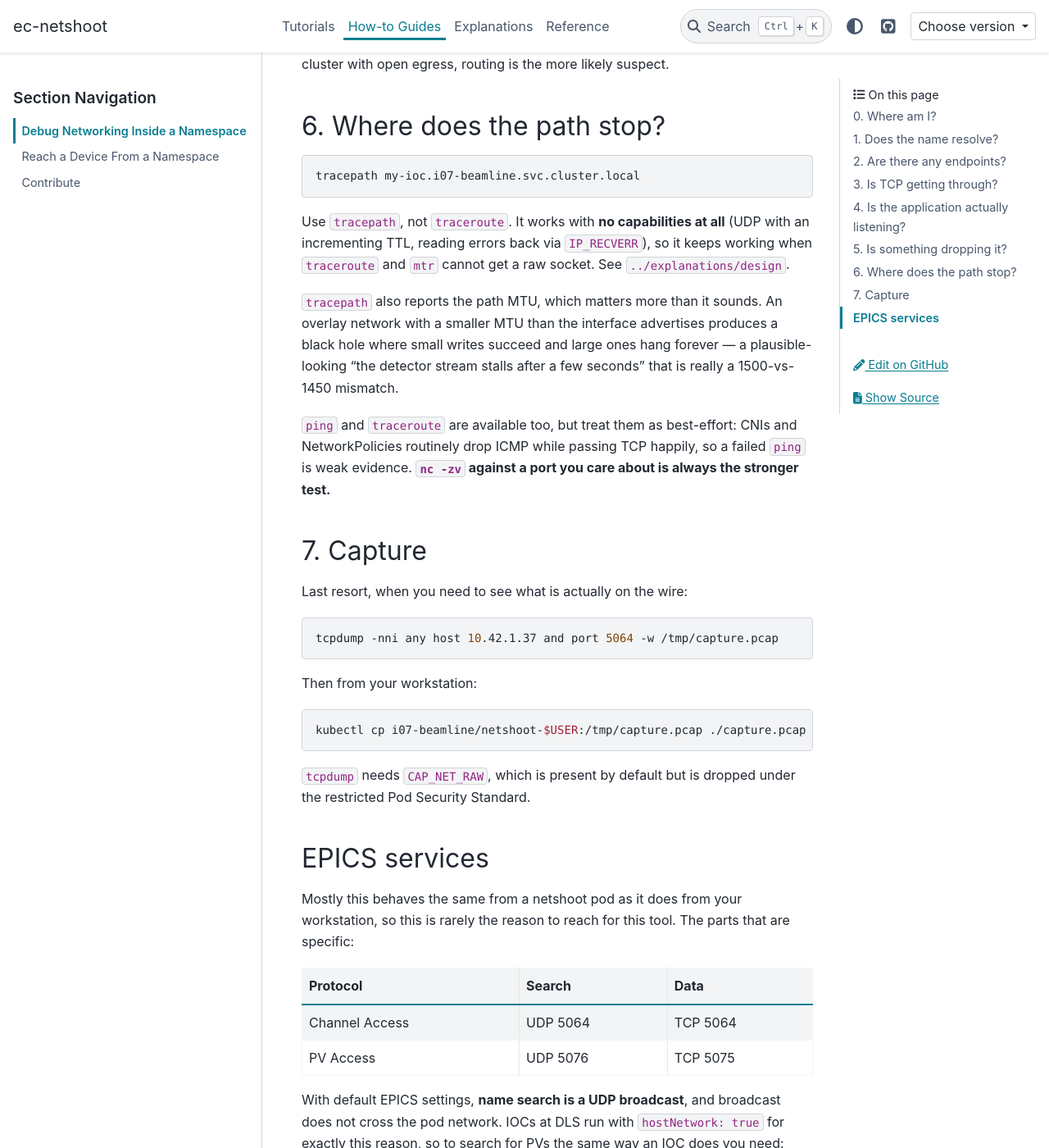
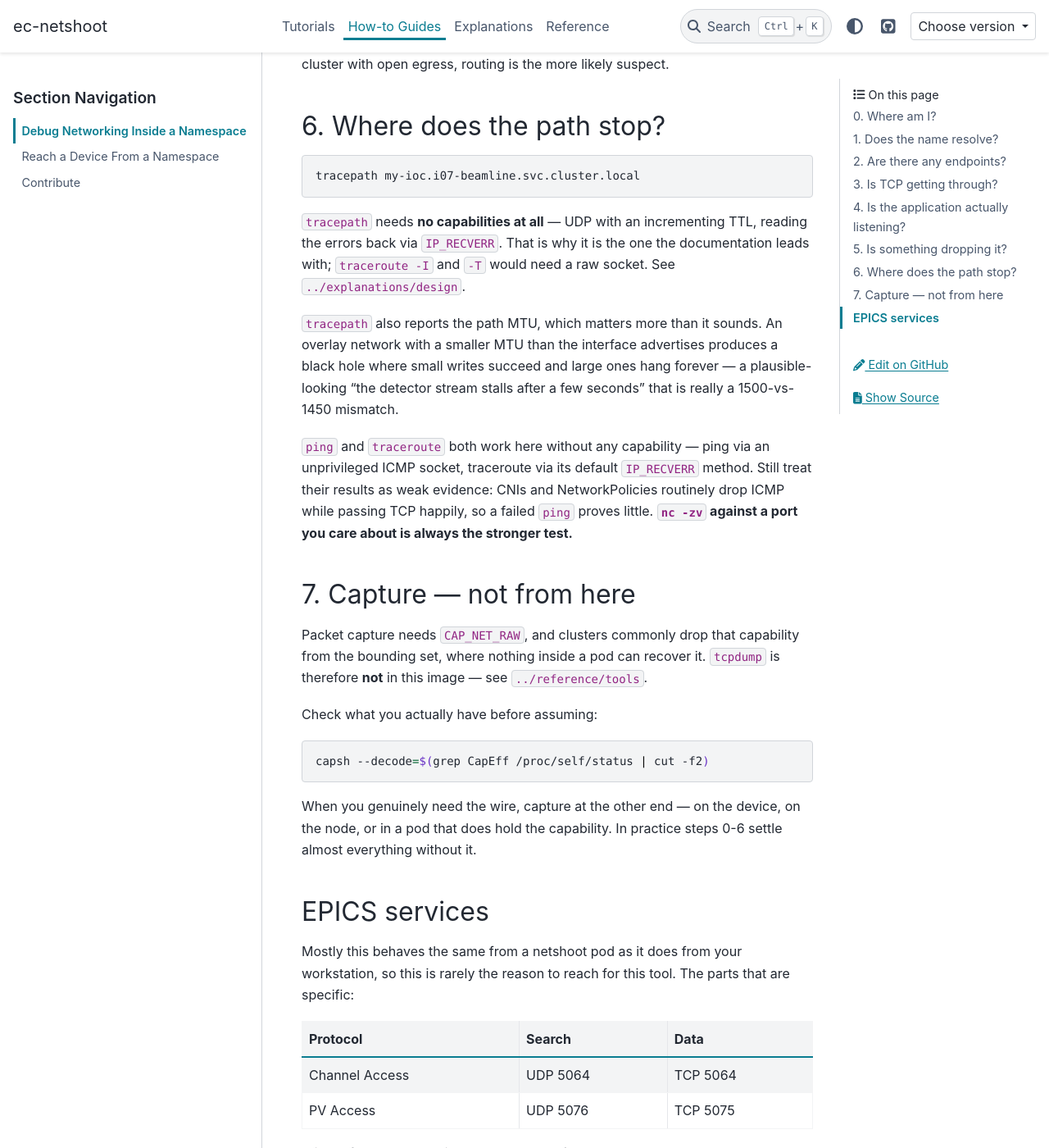
Before and after one commit to epics-containers/ec-netshoot, a Sphinx documentation site: the page built from docs/how-to/debug-namespace-networking.md, in a window 1280 px wide and 1400 px high, scrolled down 2938 px. Shown: the whole window at 82% size. Built offline with Sphinx 7.4.7 and the PyData theme 0.15.4, drawn with Linux system fonts in a browser that asks for light colours.

Commit message:
fix: drop the raw-socket tools, and fix the capability sweep
The capability sweep failed the build: xargs batched every path into one
`setcap -r f1 f2 f3`, but setcap reads alternating caps/file pairs, so the
second path was parsed as a capability spec. Needs -n1.

Also drops tcpdump, arping and mtr entirely. Measured on a DLS beamline
pod, CapEff/CapBnd is the runtime default minus bit 13 (CAP_NET_RAW), with
NoNewPrivs=1 - the capability is gone from the bounding set, so nothing
inside the pod can recover it and these three cannot work at all. Shipping
tools that cannot run only wastes time mid-incident.

What is left is a simpler promise: every tool in the image works with no
capability whatsoever. traceroute stays, since its default UDP method uses
IP_RECVERR like tracepath, and ping works via the launcher's sysctl.

The --net-raw flag added alongside this goes too - with no raw-socket
tools left there is nothing to ask the capability for.

Also re-declares ARG BASE_VERSION after FROM. ARGs declared before FROM
are only visible to FROM, so the base-version OCI label was empty and
buildkit warned about an undefined variable.

Docs updated throughout: ladder step 7 now says capture elsewhere and why,
tools.md is a single capability-free list, and design.md records the
measured capability set.

Co-Authored-By: Claude Opus 5 <noreply@anthropic.com>
Claude-Session: https://claude.ai/code/session_01CrQ9i51UccrVqQYdoopx9F

````diff
--- a/docs/how-to/debug-namespace-networking.md
+++ b/docs/how-to/debug-namespace-networking.md
@@ -123,9 +123,9 @@ step 6 — in a cluster with open egress, routing is the more likely suspect.
 tracepath my-ioc.i07-beamline.svc.cluster.local
 ```
 
-Use `tracepath`, not `traceroute`. It works with **no capabilities at all**
-(UDP with an incrementing TTL, reading errors back via `IP_RECVERR`), so it
-keeps working when `traceroute` and `mtr` cannot get a raw socket. See
+`tracepath` needs **no capabilities at all** — UDP with an incrementing TTL,
+reading the errors back via `IP_RECVERR`. That is why it is the one the
+documentation leads with; `traceroute -I` and `-T` would need a raw socket. See
 `../explanations/design`.
 
 `tracepath` also reports the path MTU, which matters more than it sounds. An
@@ -134,27 +134,27 @@ black hole where small writes succeed and large ones hang forever — a
 plausible-looking "the detector stream stalls after a few seconds" that is
 really a 1500-vs-1450 mismatch.
 
-`ping` and `traceroute` are available too, but treat them as best-effort: CNIs
-and NetworkPolicies routinely drop ICMP while passing TCP happily, so a failed
-`ping` is weak evidence. **`nc -zv` against a port you care about is always the
-stronger test.**
+`ping` and `traceroute` both work here without any capability — ping via an
+unprivileged ICMP socket, traceroute via its default `IP_RECVERR` method. Still
+treat their results as weak evidence: CNIs and NetworkPolicies routinely drop
+ICMP while passing TCP happily, so a failed `ping` proves little. **`nc -zv`
+against a port you care about is always the stronger test.**
 
-## 7. Capture
+## 7. Capture — not from here
 
-Last resort, when you need to see what is actually on the wire:
+Packet capture needs `CAP_NET_RAW`, and clusters commonly drop that capability
+from the bounding set, where nothing inside a pod can recover it. `tcpdump` is
+therefore **not** in this image — see `../reference/tools`.
+
+Check what you actually have before assuming:
 
 ```bash
-tcpdump -nni any host 10.42.1.37 and port 5064 -w /tmp/capture.pcap
+capsh --decode=$(grep CapEff /proc/self/status | cut -f2)
 ```
 
-Then from your workstation:
-
-```bash
-kubectl cp i07-beamline/netshoot-$USER:/tmp/capture.pcap ./capture.pcap
-```
-
-`tcpdump` needs `CAP_NET_RAW`, which is present by default but is dropped
-under the restricted Pod Security Standard.
+When you genuinely need the wire, capture at the other end — on the device, on
+the node, or in a pod that does hold the capability. In practice steps 0-6
+settle almost everything without it.
 
 ## EPICS services
 
````
Also changed, not shown: docs/explanations/design.md (+14 -16 lines), docs/reference/cheatsheet.md (+1 -2 lines), docs/reference/tools.md (+12 -29 lines), 1 other file.
